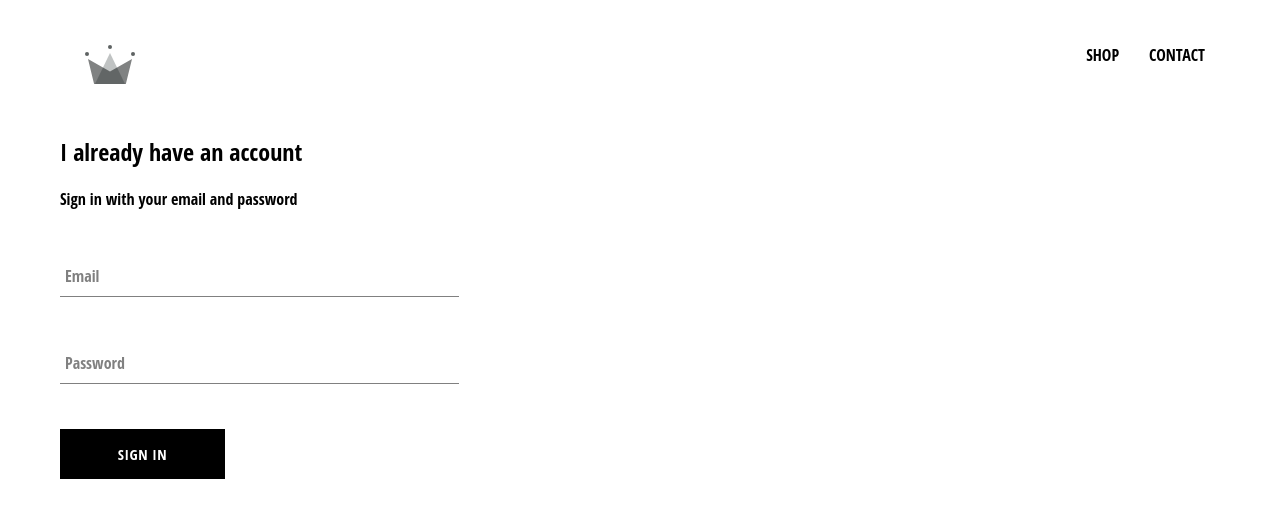
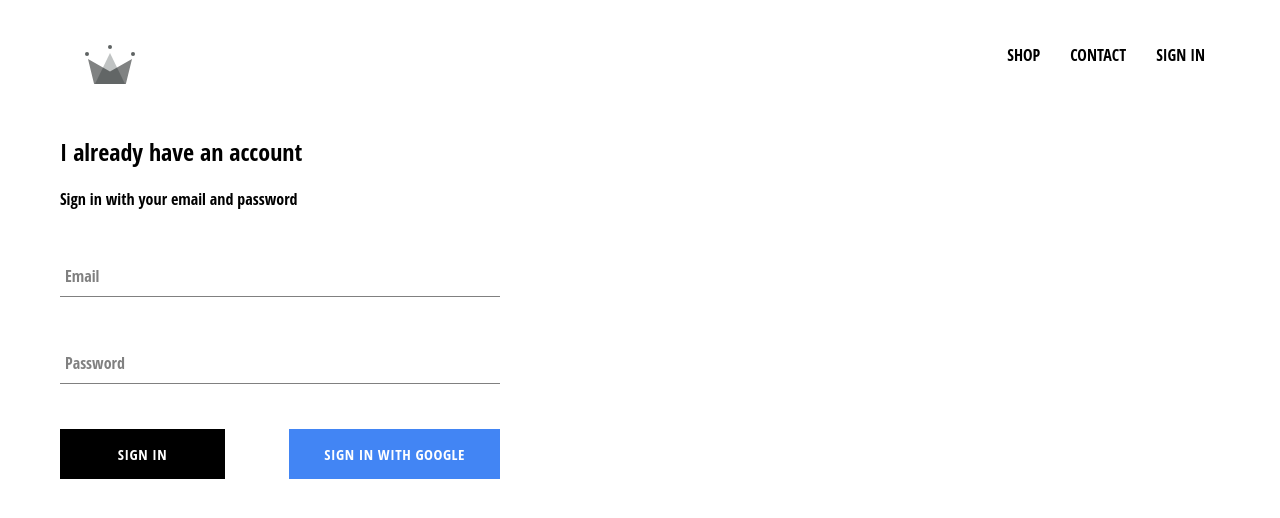
Before and after one commit to PratikUrkude/crwn-clothing, a React (Create React App) app: page /signin in a window 1280 px wide. Shown: the top 518 px of the page. Built offline with nearby package versions, Linux system fonts and the light colour scheme; no server answers.

Commit message:
Integrated firebase into app, created signin component and signin with google

```diff
--- a/package.json
+++ b/package.json
@@ -6,6 +6,7 @@
     "@testing-library/jest-dom": "^5.11.4",
     "@testing-library/react": "^11.1.0",
     "@testing-library/user-event": "^12.1.10",
+    "firebase": "^8.6.1",
     "node-sass": "^4.14.0",
     "react": "^17.0.2",
     "react-dom": "^17.0.2",
--- a/src/App.css
+++ b/src/App.css
@@ -7,3 +7,7 @@ a {
     text-decoration: none;
     color: black;
 }
+
+* {
+    box-sizing: border-box;
+}
--- a/src/App.js
+++ b/src/App.js
@@ -1,27 +1,54 @@
-import React from 'react';
-import {BrowserRouter, Switch, Route } from 'react-router-dom';
+import React from "react";
+import { BrowserRouter, Switch, Route } from "react-router-dom";
 
-import './App.css';
+import "./App.css";
 
-import HomePage from './pages/homepage/homepage.components';
-import ShopPage from './pages/shop/shop.components';
-import Header from './components/header/header.components';
-import SignInAndSignUpPage from './pages/sign-in-sign-up/sign-in-sign-up.components';
+import HomePage from "./pages/homepage/homepage.components";
+import ShopPage from "./pages/shop/shop.components";
+import Header from "./components/header/header.components";
+import SignInAndSignUpPage from "./pages/sign-in-sign-up/sign-in-sign-up.components";
+import { auth } from "./firebase/firebase.ulis";
 
-function App() {
+// function App() {
+class App extends React.Component {
+  constructor(props) {
+    super(props);
+
+    this.state = {
+      currentUser: null,
+    };
+  }
+
+  unsubscribeFromAuth = null;
+
+  componentDidMount(unsubscribeFromAuth) {
+    unsubscribeFromAuth = auth.onAuthStateChanged(user => {
+      this.setState({ currentUser: user });
+
+
+      console.log(user);
+    })
+  }
+
+  componentWillUnmount(){
+    this.unsubscribeFromAuth();
+  }
+
+
+  render() {
     return (
       <div>
-
         <BrowserRouter>
-        <Header />
+          <Header currentUser={ this.state.currentUser } />
           <Switch>
             <Route exact path="/" component={HomePage} />
-          <Route path="/shop" component={ShopPage}/>
+            <Route path="/shop" component={ShopPage} />
             <Route path="/signin" component={SignInAndSignUpPage} />
           </Switch>
         </BrowserRouter>
       </div>
     );
   }
+}
 
 export default App;
--- a/src/components/custom-button/custom-button.components.jsx
+++ b/src/components/custom-button/custom-button.components.jsx
@@ -2,8 +2,11 @@ import React from 'react';
 
 import './custom-button.styles.scss';
 
-const CustomButton = ({ children, ...otherProps }) => (
-    <button className='custom-button' { ...otherProps }>
+const CustomButton = ({ children, isGoogleSignIn, ...otherProps }) => (
+    <button
+        className={`${isGoogleSignIn ? 'google-sign-in' : ''} custom-button`}
+            { ...otherProps }
+    >
         { children }
     </button>
 )
--- a/src/components/custom-button/custom-button.styles.scss
+++ b/src/components/custom-button/custom-button.styles.scss
@@ -19,4 +19,14 @@
       color: black;
       border: 1px solid black;
     }
+
+    &.google-sign-in{
+        background-color: #4285f4;
+        color: white;
+
+        &:hover {
+            background-color: #357ae8;
+            border: none;
+        }
+    }
   }
--- a/src/components/header/header.components.jsx
+++ b/src/components/header/header.components.jsx
@@ -1,11 +1,11 @@
 import React from 'react';
 import { Link } from 'react-router-dom';
-
+import { auth } from '../../firebase/firebase.ulis';
 import { ReactComponent as Logo } from '../../assets/crown.svg';
 
 import './header.styles.scss';
 
-const Header = () => (
+const Header = ({ currentUser }) => (
     <div className='header'>
         <Link className="logo-container" to="/">
             <Logo className="logo" />
@@ -13,6 +13,12 @@ const Header = () => (
         <div className='options'>
             <Link className='option' to='/shop'>SHOP</Link>
             <Link className='option' to='/shop'>CONTACT</Link>
+            {
+                currentUser ?
+                <div className='option' onClick={() => auth.signOut() }>SIGN OUT</div>
+                :
+                <Link className='option' to='/signin'>SIGN IN</Link>
+            }
         </div>
     </div>
 )
--- a/src/components/header/header.styles.scss
+++ b/src/components/header/header.styles.scss
@@ -20,6 +20,7 @@
 
       .option {
         padding: 10px 15px;
+        cursor: pointer;
       }
     }
   }
--- a/src/components/sign-in/sign-in.components.jsx
+++ b/src/components/sign-in/sign-in.components.jsx
@@ -2,6 +2,8 @@ import React from "react";
 
 import FormInput from '../form-input/form-input.components';
 import CustomButton from '../custom-button/custom-button.components';
+
+import { signInWithGoogle } from '../../firebase/firebase.ulis';
 
 import "./sign-in.styles.scss";
 
@@ -50,7 +52,12 @@ class SignIn extends React.Component {
                 label='Password'
                 required
             />
-            <CustomButton type='submit'> Sign In </CustomButton>
+            <div className='buttons'>
+            <CustomButton type='submit'>Sign In</CustomButton>
+            <CustomButton onClick={signInWithGoogle} isGoogleSignIn>
+              Sign In With Google
+            </CustomButton>
+            </div>
         </form>
       </div>
     );
--- a/src/components/sign-in/sign-in.styles.scss
+++ b/src/components/sign-in/sign-in.styles.scss
@@ -1,9 +1,14 @@
 .sign-in{
-    width: 30vw;
+    width: 440px;
     display: flex;
     flex-direction: column;
 
     .title{
         margin: 10px 0;
     }
+
+    .buttons {
+        display: flex;
+        justify-content: space-between;
+    }
 }
--- /dev/null
+++ b/src/firebase/firebase.ulis.js
@@ -0,0 +1,24 @@
+import firebase from 'firebase/app';
+import 'firebase/firestore';
+import 'firebase/auth';
+
+const config = {
+    apiKey: "AIzaSyCP9nYnEQ6UVt2D-98ftE3c_Plv5oG_ugs",
+    authDomain: "crwn-db-de3c8.firebaseapp.com",
+    projectId: "crwn-db-de3c8",
+    storageBucket: "crwn-db-de3c8.appspot.com",
+    messagingSenderId: "418788407129",
+    appId: "1:418788407129:web:37afe1aac79c1ff14d7e48",
+    measurementId: "G-7NZ8XC5M6L"
+};
+
+firebase.initializeApp(config);
+
+export const auth = firebase.auth();
+export const firestore = firebase.firestore();
+
+const provider = new firebase.auth.GoogleAuthProvider();
+provider.setCustomParameters({ prompt: 'select_account' });
+export const signInWithGoogle = () => auth.signInWithPopup(provider);
+
+export default firebase;
```
Also changed, not shown: 1 other file (tests, documents, lock files or other folders). Lines whose indentation alone changed are shown as unchanged.
